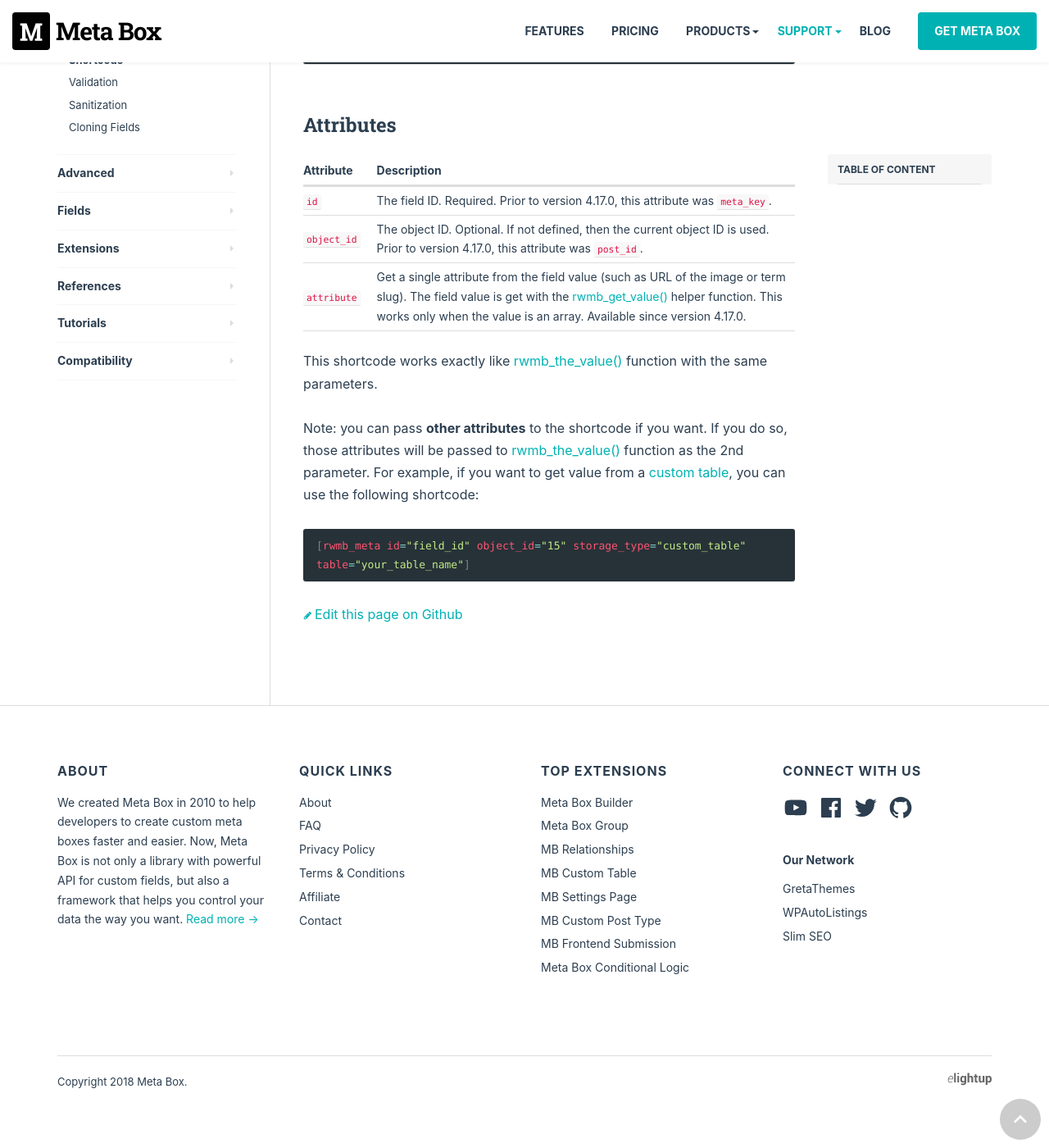
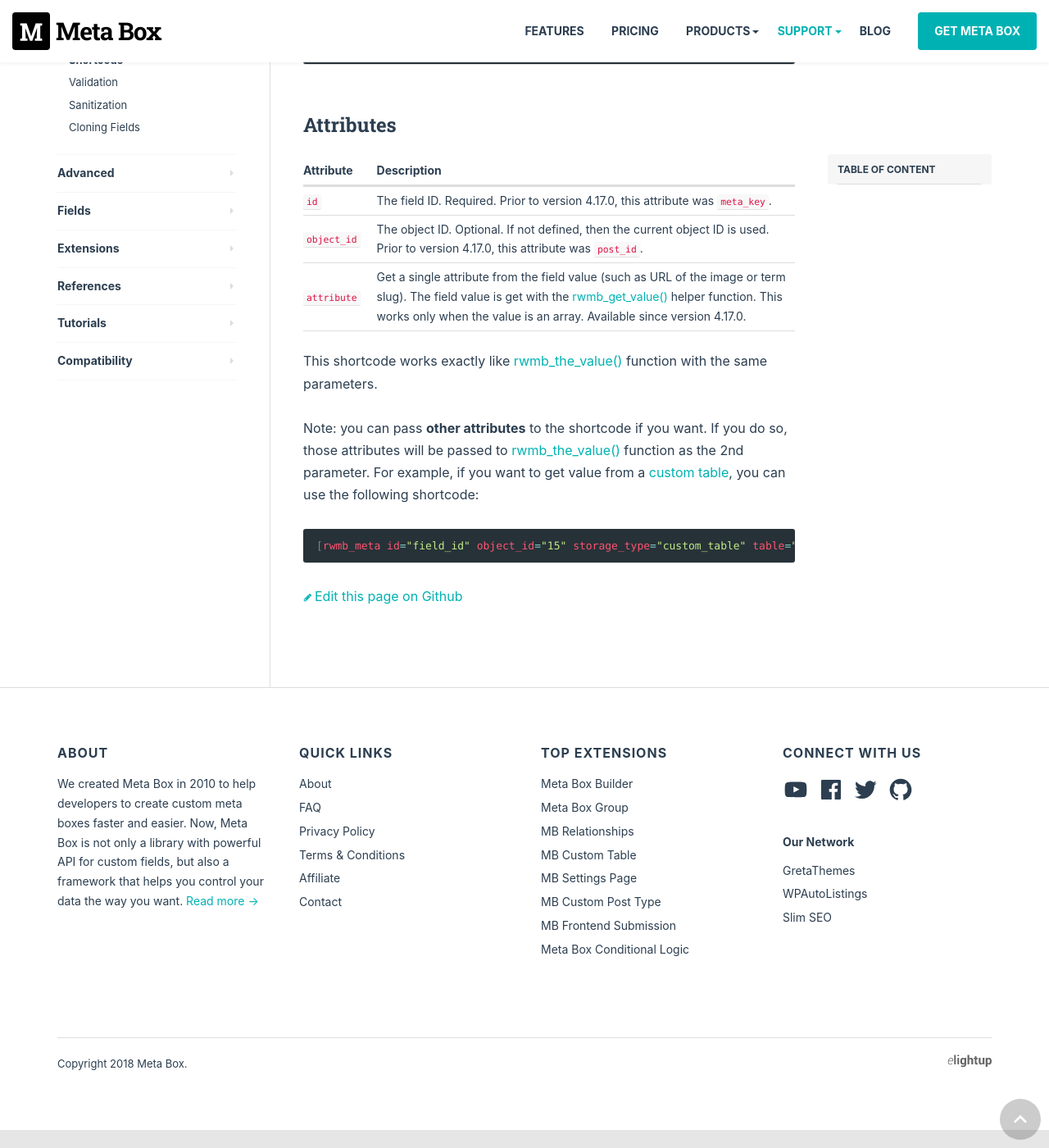
Before and after one commit to wpmetabox/docs, a Jekyll site: the page built from _docs/shortcode.md, in a window 1280 px wide and 1400 px high, scrolled down 416 px. Shown: the whole window at 82% size. Built offline with Jekyll 4.4.1, drawn with Linux system fonts in a browser that asks for light colours; comment, search, counter and statistics services are not loaded.

Commit message:
Update base.scss

```diff
--- a/_sass/base.scss
+++ b/_sass/base.scss
@@ -99,7 +99,7 @@
 pre {
 	padding: .6em 1em;
 	margin: 0 0 1.7em;
-	white-space: pre-wrap;
+	overflow: auto;
 	line-height: 1.4;
 	tab-size: 4;
 	-moz-tab-size: 4;
```
